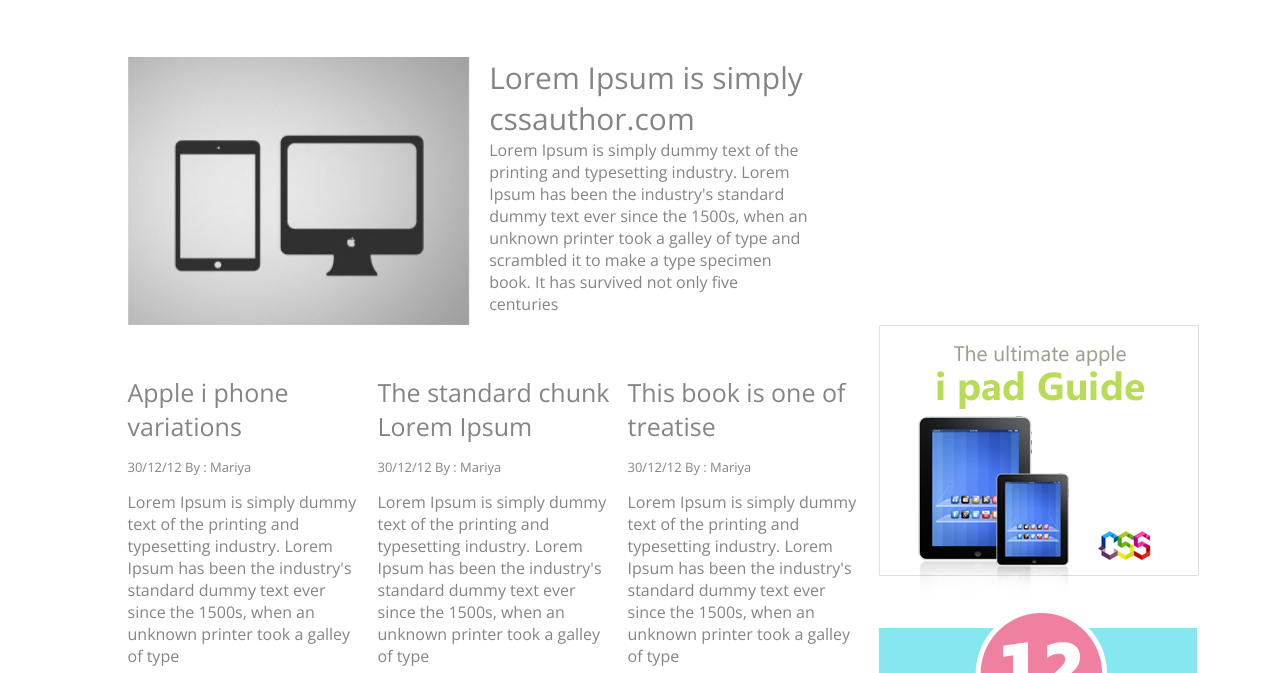
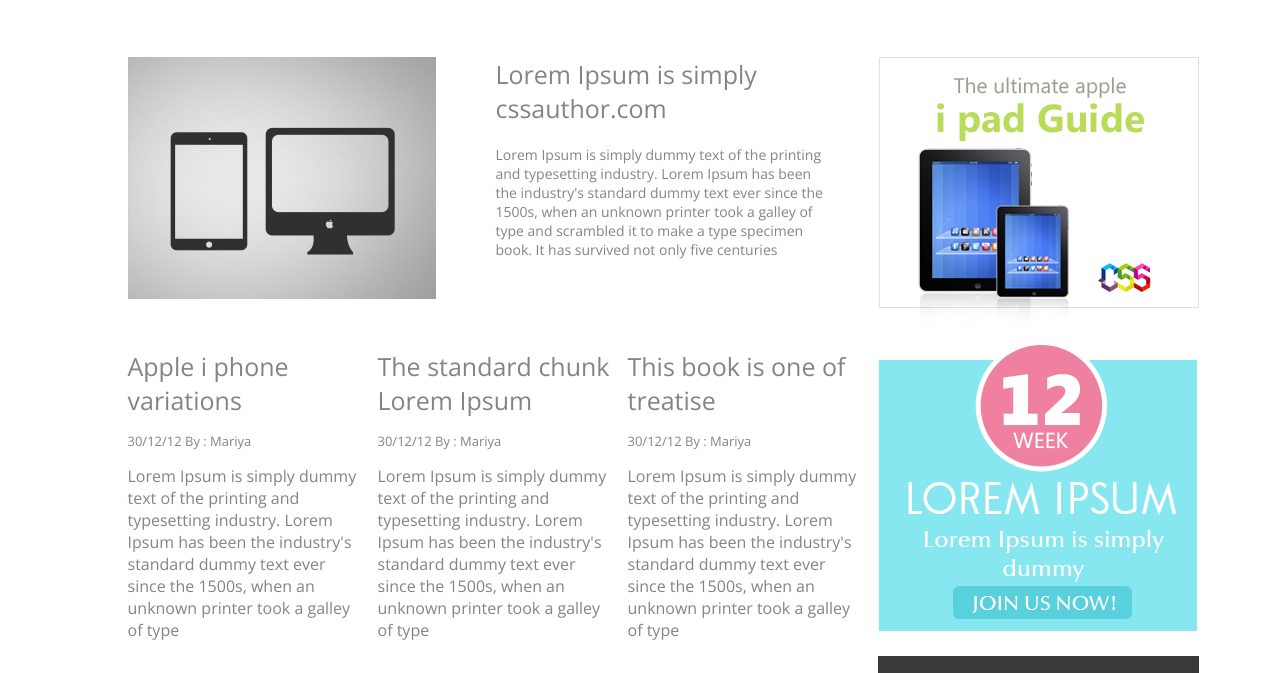
Before and after one commit to RumblyCases/metroblog, a plain HTML site: page index.html in a window 1280 px wide. Shown: the part 652-1325 px from the top of the page. Drawn offline with nearby package versions, Linux system fonts and the light colour scheme.

Commit message:
fix: changes in section

```diff
--- a/css/style.css
+++ b/css/style.css
@@ -65,6 +65,21 @@ ul{
     margin: 0 auto;
     color: #848484;
 }
+.owl-carousel .slide{
+    width: 700px;
+    display: flex;
+}
+.txt{
+    display: inline-block;
+    margin-left: 60px;
+}
+.txt p{
+    font-size: 14px;
+}
+.txt h2{
+    font-size: 30px;
+    margin-bottom: 20px;
+}
 .posts{
     margin-top: auto;
     display: grid;
@@ -87,25 +102,9 @@ ul{
     display: inline-block;
     padding-bottom: 15px ;
 }
-.owl-carousel{
-    display: flex;
-    justify-content: space-between;
-}
-.owl-carousel h2{
-    font-weight: 400;
-    font-size: 30px;
-}
-.slide-text{
-    margin-left: 20px;
-    display: flex;
-    flex-direction: column;
-    justify-content: space-between;
-    align-items: flex-start;
-}
 .main-content{
     width: 700px;
     display: flex;
-
 }
 .main-content h2{
     display: inline-block;
--- a/index.html
+++ b/index.html
@@ -42,22 +42,17 @@
         </section>
     </main>
     <section class="article">
-            <div class="owl-carousel">
-                <div><!-- class="slide-img" -->
-                    <img src="img/slider.jpg" alt="image">
-                </div>
-                <div class="slide-text"><!-- class="slide-text" -->
-                    <h2 class="title-slide">Lorem Ipsum is simply cssauthor.com</h2>
-                    <p>Lorem Ipsum is simply dummy text of the printing and typesetting industry. Lorem Ipsum has been the industry's standard dummy text ever since the 1500s, when an unknown printer took a galley of type and scrambled it to make a type specimen book. It has survived not only five centuries</p>
-               <!--          <div class="arrow">
-                            <p class="arrow-left">&lt;</p>
-                            <p class="arrow-right">&gt;</p>
-                        </div> -->
-                </div>
-            </div>
             <!--owl-carousel-->
             <div class="main-content">
                 <div class="content-left">
+                            <div class="owl-carousel owl-theme">
+                                <div class="slide"><!-- class="slide-text" -->       <img src="img/slider.jpg" alt="image">
+                                    <div class="txt">
+                                        <h2 class="title-slide">Lorem Ipsum is simply cssauthor.com</h2>
+                                        <p>Lorem Ipsum is simply dummy text of the printing and typesetting industry. Lorem Ipsum has been the industry's standard dummy text ever since the 1500s, when an unknown printer took a galley of type and scrambled it to make a type specimen book. It has survived not only five centuries</p>
+                                    </div>
+                                </div>
+                            </div>
                     <div class="posts">
                         <div class="post">
                             <h2>Apple i phone variations</h2>
--- a/script/script.js
+++ b/script/script.js
@@ -1,3 +1,5 @@
 $(document).ready(function(){
-    $(".owl-carousel").owlCarousel(10);
+    $(".owl-carousel").owlCarousel({
+    nav:true,
+    });
   });
```
Lines whose indentation alone changed are shown as unchanged.
